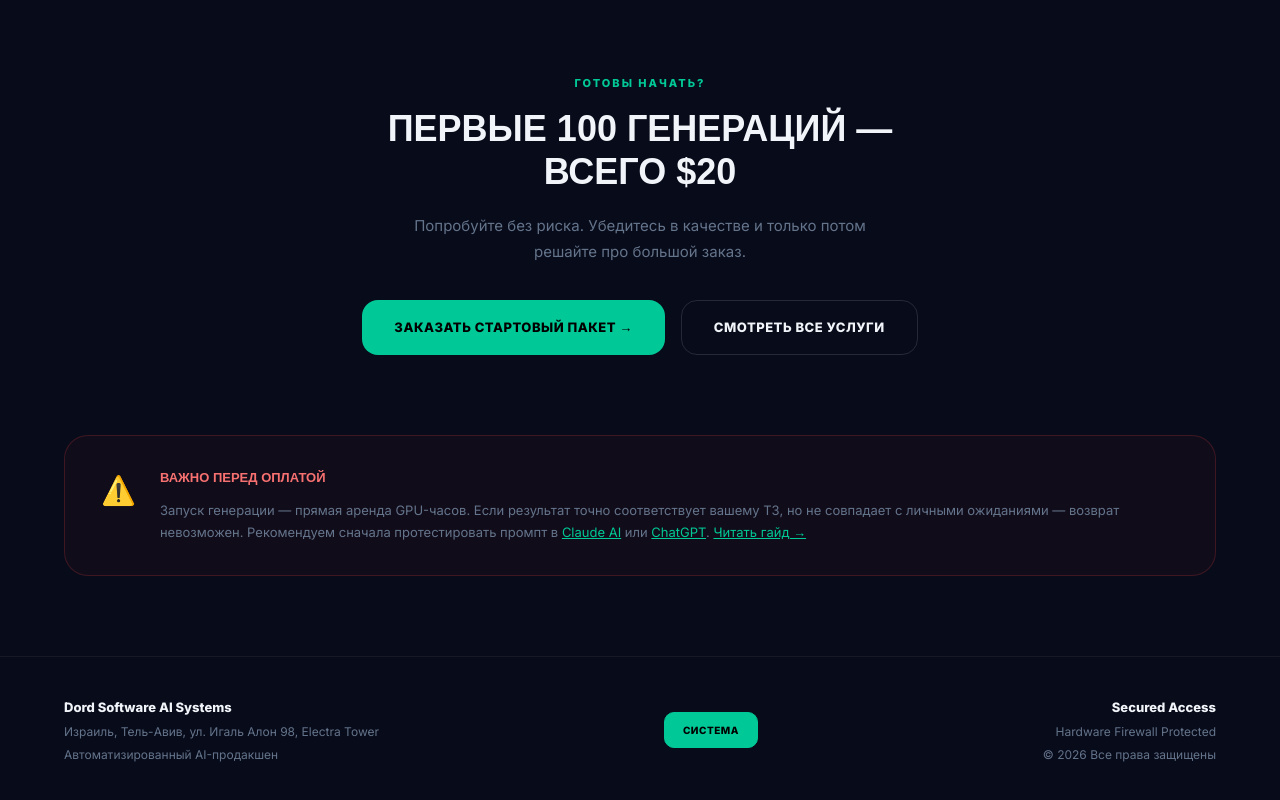
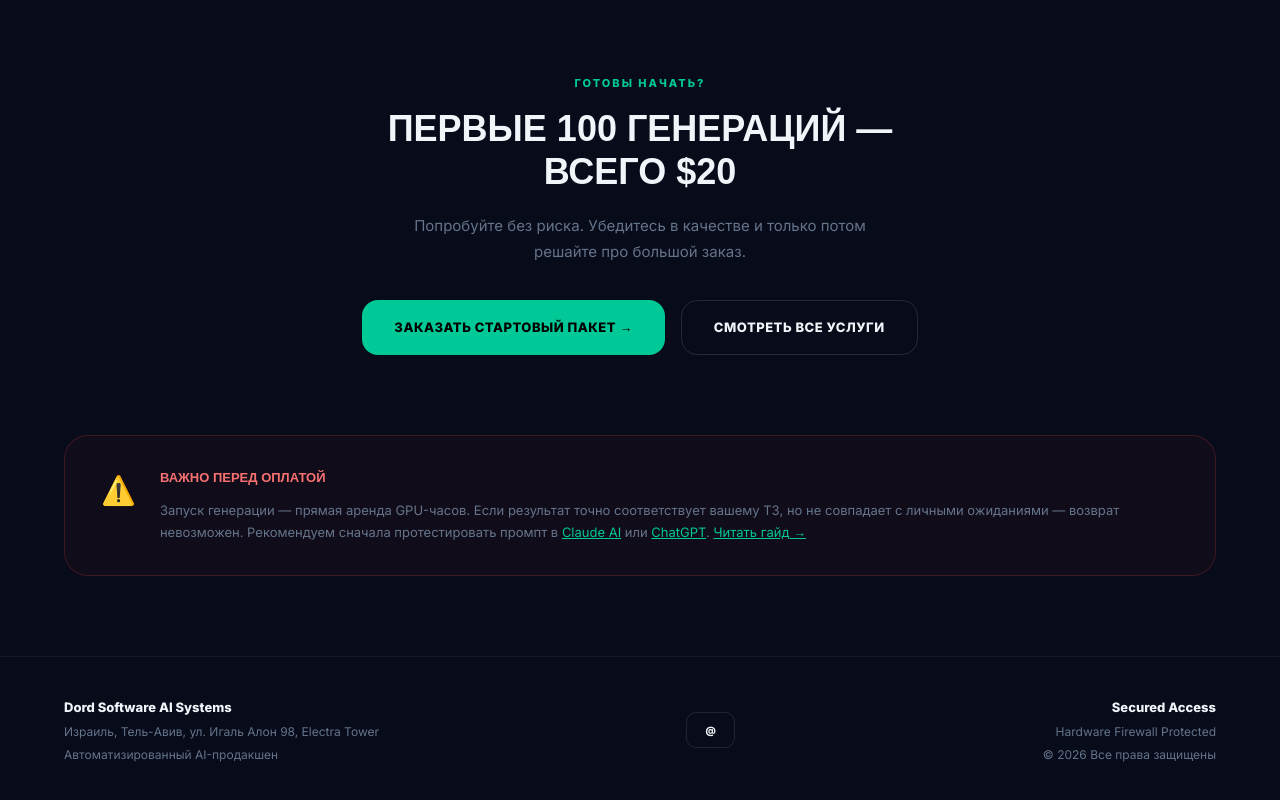
Before and after one commit to dordyak-design/Dord-app, a plain HTML site: page index.html in a window 1280 px wide. Shown: the part 3206-4006 px from the top of the page. Drawn offline with Linux system fonts and the light colour scheme; a web font is replaced by a local one.

Commit message:
Change navigation button text to '@'

```diff
--- a/index.html
+++ b/index.html
@@ -357,7 +357,7 @@
             <span>Израиль, Тель-Авив, ул. Игаль Алон 98, Electra Tower</span>
             <span>Автоматизированный AI-продакшен</span>
         </div>
-        <a href="admin.html" class="nav-btn cta">Система</a>
+        <a href="admin.html" class="nav-btn">@</a>
         <div class="footer-info footer-right">
             <b>Secured Access</b>
             <span>Hardware Firewall Protected</span>
```
